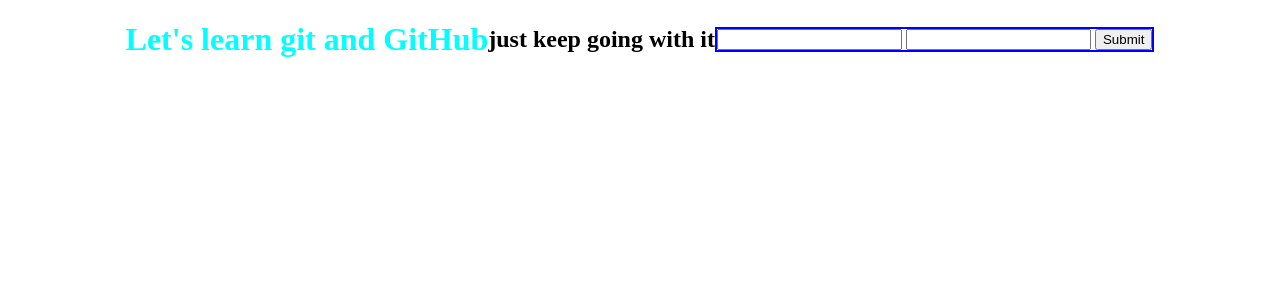
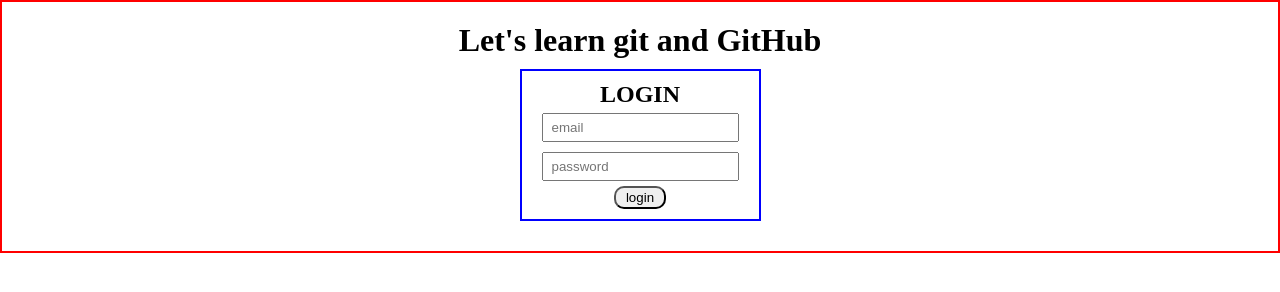
Before and after one commit to yuleuuee/my_project, a plain HTML site: page index.html in a window 1280 px wide. Drawn offline with Linux system fonts and the light colour scheme.

Commit message:
login form-changes

```diff
--- a/app.css
+++ b/app.css
@@ -1,16 +1,34 @@
+*{
+    margin: 0;
+    padding: 0;
+}
 
 body{
-    margin: 0;
-    padding: 0;
+    padding: 20px;
+    border: 2px solid red;
     display: flex;
     justify-content: center;
     align-items: center;
-}
-
-h1{
-    color: aqua;
+    flex-direction: column;
 }
 
 form{
     border: 2px solid blue;
+    margin: 10px;
+    padding: 10px;
+    display: flex;
+    justify-content: center;
+    align-items: center;
+    flex-direction: column;
 }
+
+input{
+    margin: 5px 10px;
+    padding: 5px 8px;
+}
+
+#btn{
+    border-radius: 10px;
+    padding: 2px 10px;
+    cursor: pointer;
+}
--- a/index.html
+++ b/index.html
@@ -8,11 +8,11 @@
 </head>
 <body>
     <h1>Let's learn git and GitHub</h1>
-    <h2>just keep going with it</h2>
     <form action="#">
-        <input type="email" name="email" id="email">
-        <input type="password" name="password" id="password">
-        <input type="button" value="Submit">
+        <h2>LOGIN</h2>
+        <input type="email" name="email" id="email" placeholder="email">
+        <input type="password" name="password" id="password" placeholder="password">
+        <button id ="btn">login</button>
     </form>
 </body>
 </html>
```
